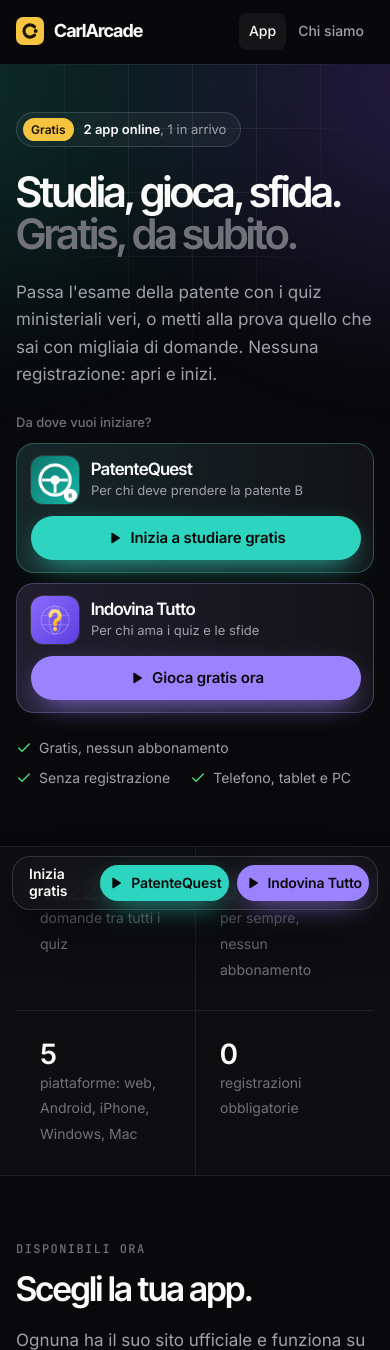
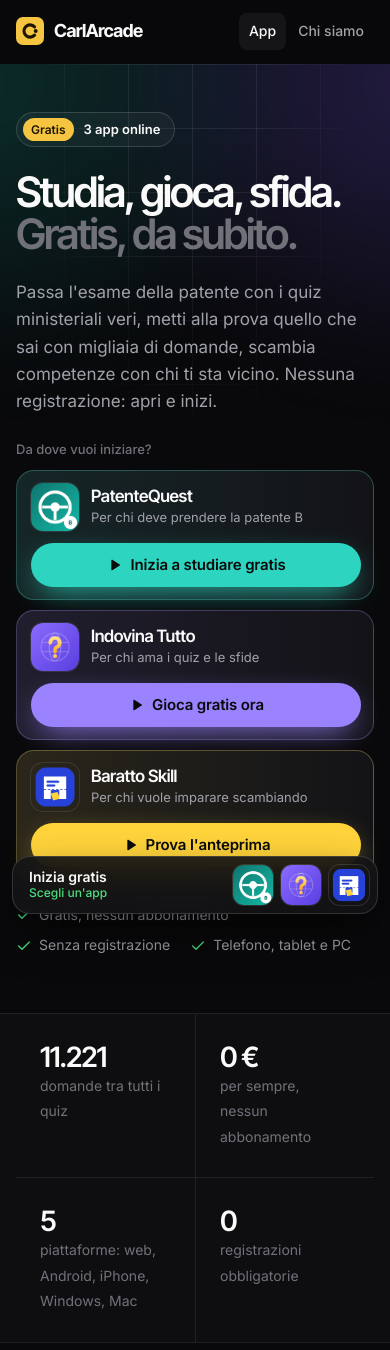
Before and after one commit to backinbusinesss/carlarcade, a website with bundled scripts: page index.html in a window 390 px wide. Shown: the top 1350 px of the page. Built offline with nearby package versions, Linux system fonts and the light colour scheme.

Commit message:
Aggiunge Baratto Skill con il suo stile e il sito ufficiale
Icona, anteprima e schermate reali, colori cobalto e giallo, font
Archivo, link all'app e al sito su GitHub Pages, FAQ e funzioni.
Stato Beta con nota sull'anteprima dimostrativa. Le app beta entrano
in scelta rapida, fasce e barra mobile (ora a icone).

Co-Authored-By: Claude Opus 5.5 <noreply@anthropic.com>

```diff
--- a/404.html
+++ b/404.html
@@ -9,7 +9,7 @@
   <link rel="icon" href="assets/img/logo.svg" type="image/svg+xml">
   <link rel="preconnect" href="https://fonts.googleapis.com">
   <link rel="preconnect" href="https://fonts.gstatic.com" crossorigin>
-  <link href="https://fonts.googleapis.com/css2?family=Inter:wght@400;500;600&family=Inter+Tight:wght@500;600;700;800&family=JetBrains+Mono:wght@500&family=Nunito:wght@700;800;900&display=swap" rel="stylesheet">
+  <link href="https://fonts.googleapis.com/css2?family=Inter:wght@400;500;600&family=Inter+Tight:wght@500;600;700;800&family=JetBrains+Mono:wght@500&family=Nunito:wght@700;800;900&family=Archivo:wdth,wght@75..125,700;75..125,800&display=swap" rel="stylesheet">
   <link rel="stylesheet" href="assets/css/main.css">
   <script type="module" src="assets/js/pages/static.js"></script>
 </head>
--- a/assets/css/conversion.css
+++ b/assets/css/conversion.css
@@ -129,3 +129,8 @@
 .showcase__grid > *, .hero__grid > *, .app-hero__grid > * { min-width: 0; }
 @media (max-width: 900px) { .showcase__stats { grid-template-columns: repeat(2, minmax(0, 1fr)); } }
 .showcase__name { overflow-wrap: anywhere; }
+
+/* Barra fissa home: icone delle app */
+.sticky-cta__apps { display: flex; gap: 8px; }
+.sticky-cta__app-btn img { width: 40px; height: 40px; border-radius: 11px; box-shadow: 0 0 0 1px rgba(255,255,255,.12); transition: transform .2s var(--ease); }
+.sticky-cta__app-btn:active img { transform: scale(.94); }
--- a/assets/js/pages/home.js
+++ b/assets/js/pages/home.js
@@ -1,7 +1,7 @@
 // Home: scelta rapida, showcase delle app live, catalogo, CTA finale e barra mobile.
 import { loadCatalog, sortApps, filterApps } from "../data.js";
 import {
-  renderShell, renderFooter, appCard, showcase, primaryCta, appUrl, safeUrl,
+  renderShell, renderFooter, appCard, showcase, primaryCta, bestLink, outbound, appUrl, safeUrl,
   observeReveal, initTracking, stickyBar, brandStyle, esc,
 } from "../ui.js";
 
@@ -14,7 +14,7 @@ const state = { filter: "all", query: "" };
 try {
   const catalog = await loadCatalog();
   const apps = sortApps(catalog.apps);
-  const live = apps.filter((a) => a.status === "live");
+  const live = apps.filter((a) => a.status === "live" || a.status === "beta");
   const soon = apps.length - live.length;
   renderFooter(apps);
 
@@ -41,13 +41,19 @@ try {
     .join("");
 
   // Barra fissa su mobile
-  stickyBar(`<span class="sticky-cta__label">Inizia gratis</span>` + live
-    .map((a) => `<span style="${brandStyle(a)}">${primaryCta(a, { size: "btn-sm", where: "sticky", label: a.name })}</span>`)
-    .join(""));
+  // Barra fissa su mobile: un'icona per app, così ci stanno anche 3-4 app
+  stickyBar(`<span class="sticky-cta__label">Inizia gratis<small>Scegli un'app</small></span><span class="sticky-cta__apps">` + live
+    .map((a) => {
+      const best = bestLink(a);
+      return best ? `<a class="sticky-cta__app-btn" href="${safeUrl(outbound(best.url, best.type, a.id))}" target="_blank" rel="noopener"
+        data-track="Apri app" data-app="${esc(a.id)}" data-link="${esc(best.type)}" data-where="sticky" aria-label="Apri ${esc(a.name)}">
+        <img src="${safeUrl(a.icon)}" alt="" width="40" height="40"></a>` : "";
+    })
+    .join("") + `</span>`);
 
   // Catalogo
   const usedCats = [...new Set(apps.map((a) => a.category))];
-  const filters = [["all", "Tutte"], ...usedCats.map((c) => [c, catalog.categories[c] ?? c]), ["soon", catalog.statuses.soon]];
+  const filters = [["all", "Tutte"], ...usedCats.map((c) => [c, catalog.categories[c] ?? c]), ...(apps.some((a) => a.status === "soon") ? [["soon", catalog.statuses.soon]] : [])];
   const filtersEl = $("filters");
   filtersEl.innerHTML = filters
     .map(([k, l]) => `<button type="button" data-filter="${esc(k)}" aria-pressed="${k === "all"}">${esc(l)}</button>`)
--- a/data/apps.json
+++ b/data/apps.json
@@ -221,52 +221,108 @@
     {
       "id": "baratto-skill",
       "name": "Baratto Skill",
-      "tagline": "Scambia quello che sai fare.",
+      "tagline": "Io ti insegno, tu mi insegni.",
       "audience": "Per chi vuole imparare scambiando",
-      "cta": "Avvisami al lancio",
-      "description": "Insegni chitarra, impari Excel. Ripari una bici, ti sistemano il sito. Baratto Skill mette in contatto persone che vogliono scambiarsi competenze, senza soldi di mezzo.",
+      "cta": "Prova l'anteprima",
+      "description": "Scambia competenze con le persone della tua zona: un'ora di inglese in cambio di un'ora di aiuto con il PC, una lezione di chitarra per una mensola montata. Niente soldi: le ore finiscono in una banca del tempo, dove un'ora vale un'ora. Ora in anteprima: profili e scambi sono dimostrativi e restano nel tuo browser.",
       "category": "community",
-      "status": "soon",
-      "featured": false,
-      "color": "#34d399",
+      "status": "beta",
+      "featured": true,
+      "color": "#2742d9",
       "brand": {
-        "bg": "#06261d",
-        "bg2": "#047857",
-        "accent": "#34d399",
-        "highlight": "#d1fae5",
-        "font": "Inter"
+        "bg": "#0d1124",
+        "bg2": "#2742d9",
+        "accent": "#ffd43b",
+        "highlight": "#c7d0ff",
+        "font": "Archivo"
       },
-      "icon": "assets/img/apps/baratto-skill/icon.svg",
-      "screens": [],
+      "icon": "assets/img/apps/baratto-skill/icon.png",
+      "cover": "assets/img/apps/baratto-skill/cover.png",
+      "screens": [
+        {
+          "src": "assets/img/apps/baratto-skill/bacheca.jpg",
+          "alt": "Bacheca con scambi perfetti, appuntamenti e proposte"
+        },
+        {
+          "src": "assets/img/apps/baratto-skill/vicini.jpg",
+          "alt": "Persone vicino a te con le competenze da scambiare"
+        },
+        {
+          "src": "assets/img/apps/baratto-skill/ore.jpg",
+          "alt": "Banca del tempo con il saldo delle ore"
+        }
+      ],
       "platforms": [
-        "web"
+        "web",
+        "android",
+        "ios"
       ],
-      "links": {},
+      "links": {
+        "play": "https://backinbusinesss.github.io/baratto-skill/app/",
+        "site": "https://backinbusinesss.github.io/baratto-skill/"
+      },
       "stats": [
         {
-          "label": "Costo",
-          "value": "0 €"
+          "label": "Competenze",
+          "value": "420"
         },
         {
-          "label": "Stato",
-          "value": "In sviluppo"
+          "label": "Categorie",
+          "value": "14"
+        },
+        {
+          "label": "Comuni italiani",
+          "value": "296"
+        },
+        {
+          "label": "Un'ora vale",
+          "value": "1 ora"
         }
       ],
       "features": [
         {
-          "title": "Profilo competenze",
-          "text": "Cosa sai fare e cosa vuoi imparare."
+          "title": "Scambi perfetti",
+          "text": "Insegni quello che l'altro cerca, impari quello che offre."
         },
         {
-          "title": "Proposte di scambio",
-          "text": "Trovi chi cerca quello che offri tu."
+          "title": "Banca del tempo",
+          "text": "Un'ora insegnata vale un'ora ricevuta, qualunque cosa insegni."
         },
         {
-          "title": "Chat",
-          "text": "Ci si mette d'accordo direttamente."
+          "title": "Persone vicino a te",
+          "text": "Elenco o mappa, raggio, filtri per categoria e modalità."
+        },
+        {
+          "title": "Scambi a tre",
+          "text": "Quando lo scambio diretto non c'è, l'app trova il giro a tre."
+        },
+        {
+          "title": "Agenda e chat",
+          "text": "Proposte, orari, promemoria ed esportazione nel calendario."
+        },
+        {
+          "title": "Dal vivo o online",
+          "text": "Incontri nel quartiere o lezioni in videochiamata."
         }
       ],
-      "faq": []
+      "faq": [
+        {
+          "q": "Baratto Skill è già attivo?",
+          "a": "È in anteprima: puoi provare tutta l'app, ma profili, chat e scambi sono dimostrativi e restano nel tuo browser. Nessun dato lascia il dispositivo."
+        },
+        {
+          "q": "Si paga?",
+          "a": "No: gli scambi si fanno in ore, non in euro. Il piano gratuito basta per iniziare; il piano Premium aggiunge funzioni extra."
+        },
+        {
+          "q": "Come funziona la banca del tempo?",
+          "a": "Parti con 2 ore di benvenuto. Ogni ora che insegni vale +1, ogni ora che ricevi -1. Puoi andare in rosso fino a -3 ore."
+        },
+        {
+          "q": "Su quali dispositivi funziona?",
+          "a": "Su qualsiasi telefono o computer con un browser. Puoi installarla come app sulla schermata Home."
+        }
+      ]
     }
   ]
 }
--- a/index.html
+++ b/index.html
@@ -4,7 +4,7 @@
   <meta charset="utf-8">
   <meta name="viewport" content="width=device-width, initial-scale=1">
   <title>CarlArcade | App e quiz gratis: patente B, cultura generale e altro</title>
-  <meta name="description" content="Prepara l'esame della patente B con i 7.106 quiz ministeriali di PatenteQuest e sfida la tua cultura con le 4.115 domande di Indovina Tutto. Gratis, senza registrazione.">
+  <meta name="description" content="Prepara l'esame della patente B con i 7.106 quiz ministeriali di PatenteQuest , sfida la tua cultura con le 4.115 domande di Indovina Tutto e scambia competenze con Baratto Skill. Gratis, senza registrazione.">
   <meta name="theme-color" content="#09090b">
   <link rel="canonical" href="https://carlarcade.com/">
   <meta property="og:type" content="website">
@@ -18,7 +18,7 @@
   <link rel="preconnect" href="https://fonts.googleapis.com">
   <link rel="preconnect" href="https://fonts.gstatic.com" crossorigin>
   <link rel="preload" as="image" href="assets/img/apps/patentequest/home.webp">
-  <link href="https://fonts.googleapis.com/css2?family=Inter:wght@400;500;600&family=Inter+Tight:wght@500;600;700;800&family=JetBrains+Mono:wght@500&family=Nunito:wght@700;800;900&display=swap" rel="stylesheet">
+  <link href="https://fonts.googleapis.com/css2?family=Inter:wght@400;500;600&family=Inter+Tight:wght@500;600;700;800&family=JetBrains+Mono:wght@500&family=Nunito:wght@700;800;900&family=Archivo:wdth,wght@75..125,700;75..125,800&display=swap" rel="stylesheet">
   <link rel="stylesheet" href="assets/css/main.css">
   <script type="module" src="assets/js/pages/home.js"></script>
   <script type="application/ld+json">
@@ -40,7 +40,7 @@
         <div class="hero__copy">
           <span class="pill" id="hero-pill"><span class="pill__tag">Gratis</span><span>Le app di Carlhost</span></span>
           <h1>Studia, gioca, sfida.<br><span class="muted">Gratis, da subito.</span></h1>
-          <p class="hero__lead">Passa l'esame della patente con i quiz ministeriali veri, o metti alla prova quello che sai con migliaia di domande. Nessuna registrazione: apri e inizi.</p>
+          <p class="hero__lead">Passa l'esame della patente con i quiz ministeriali veri, metti alla prova quello che sai con migliaia di domande, scambia competenze con chi ti sta vicino. Nessuna registrazione: apri e inizi.</p>
 
           <div class="picks" id="inizia" aria-label="Scegli da dove iniziare">
             <p class="picks__label">Da dove vuoi iniziare?</p>
```
Also changed, not shown: app.html (+1 -1 lines), chi-siamo.html (+1 -1 lines), README.md, assets/img/apps/baratto-skill/bacheca.jpg (added), assets/img/apps/baratto-skill/cover.png (added), assets/img/apps/baratto-skill/icon.png (added), assets/img/apps/baratto-skill/icon.svg (deleted), assets/img/apps/baratto-skill/ore.jpg (added), assets/img/apps/baratto-skill/vicini.jpg (added).
